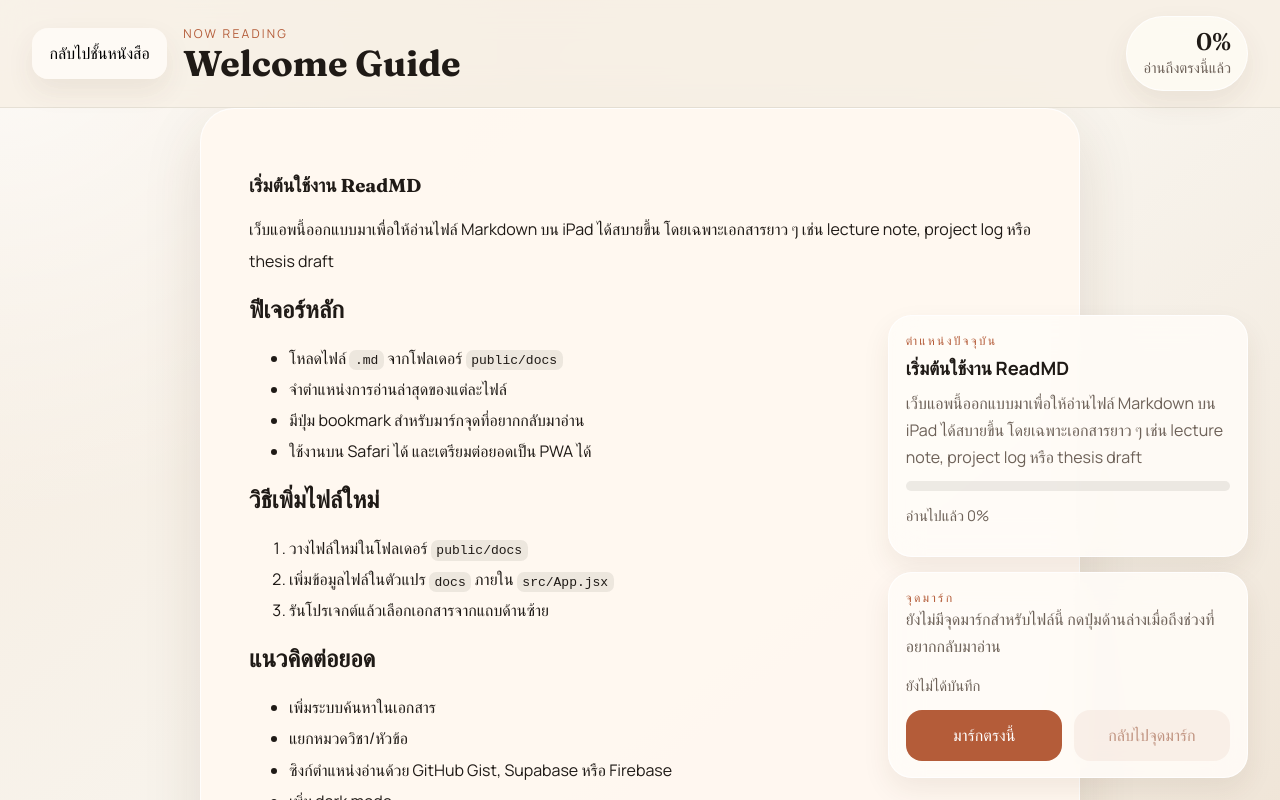
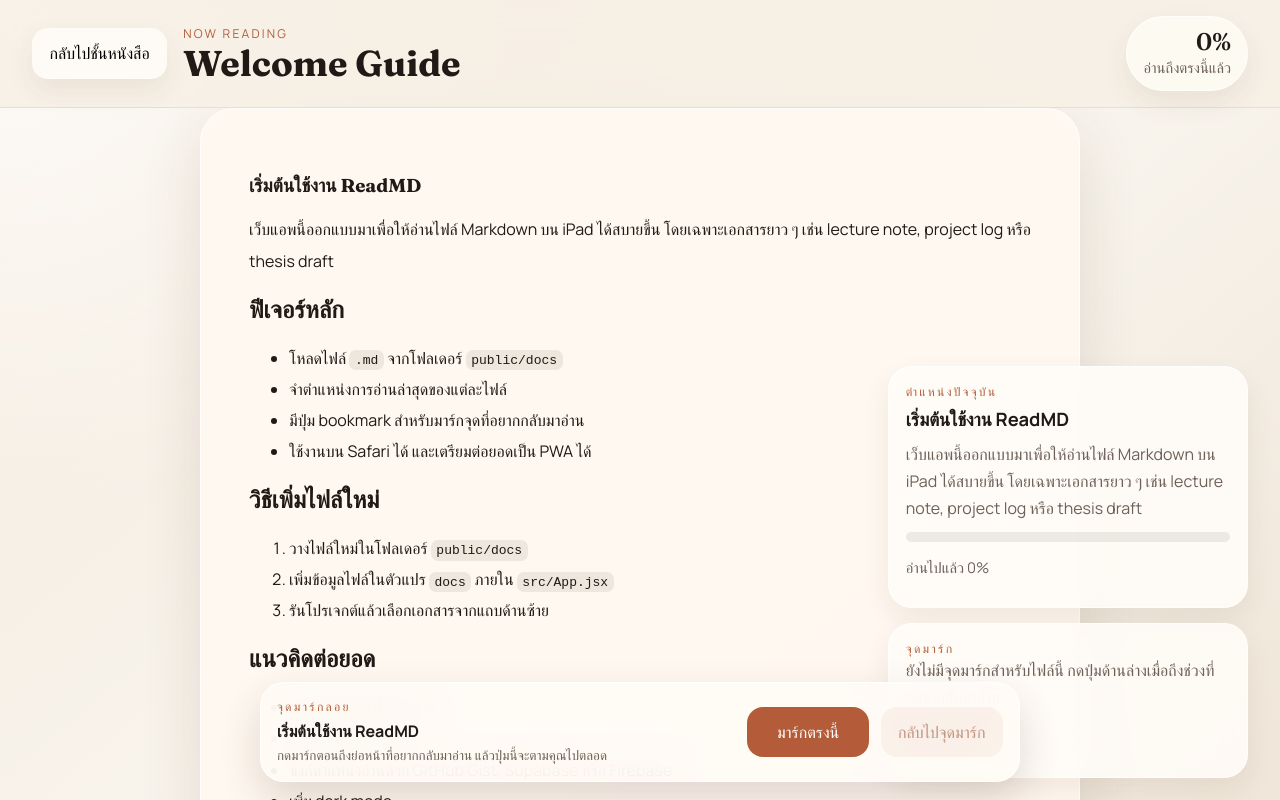
Before and after one commit to MooFilm/ipad-read-md, a React (Vite) app: page / in a window 1280 px wide. Both pictures are taken after a click on the button 259 px from the left and 812 px from the top of the page. Shown: the part 1-801 px from the top of the page. Built offline with nearby package versions, Linux system fonts and the light colour scheme.

Commit message:
fix floating bookmark dock

```diff
--- a/src/App.jsx
+++ b/src/App.jsx
@@ -665,19 +665,6 @@
               <p className="hud-meta">
                 {bookmark?.savedAt ? `${bookmark.savedAt} · ${bookmark.progress}%` : 'ยังไม่ได้บันทึก'}
               </p>
-              <div className="floating-actions">
-                <button type="button" onClick={handleSaveBookmark}>
-                  มาร์กตรงนี้
-                </button>
-                <button
-                  type="button"
-                  className="ghost-button"
-                  onClick={handleJumpToBookmark}
-                  disabled={!bookmark}
-                >
-                  กลับไปจุดมาร์ก
-                </button>
-              </div>
             </div>
           </aside>
 
@@ -688,6 +675,32 @@
               </ReactMarkdown>
             </article>
           </section>
+
+          <div className="reader-dock">
+            <div className="reader-dock-copy">
+              <p className="hud-label">จุดมาร์กลอย</p>
+              <strong>{bookmark?.heading ?? currentPassage.heading}</strong>
+              <small>
+                {bookmark?.excerpt
+                  ? trimText(bookmark.excerpt, 88)
+                  : 'กดมาร์กตอนถึงย่อหน้าที่อยากกลับมาอ่าน แล้วปุ่มนี้จะตามคุณไปตลอด'}
+              </small>
+            </div>
+
+            <div className="floating-actions">
+              <button type="button" onClick={handleSaveBookmark}>
+                มาร์กตรงนี้
+              </button>
+              <button
+                type="button"
+                className="ghost-button"
+                onClick={handleJumpToBookmark}
+                disabled={!bookmark}
+              >
+                กลับไปจุดมาร์ก
+              </button>
+            </div>
+          </div>
         </main>
       )}
     </div>
--- a/src/styles.css
+++ b/src/styles.css
@@ -444,7 +444,6 @@
   display: grid;
   grid-template-columns: 1fr 1fr;
   gap: 0.7rem;
-  margin-top: 0.95rem;
 }
 
 .floating-actions button {
@@ -461,6 +460,44 @@
   cursor: not-allowed;
   opacity: 0.55;
   transform: none;
+}
+
+.reader-dock {
+  position: fixed;
+  left: 50%;
+  bottom: 1.15rem;
+  z-index: 60;
+  width: min(760px, calc(100vw - 1.4rem));
+  display: grid;
+  grid-template-columns: minmax(0, 1fr) auto;
+  gap: 1rem;
+  align-items: center;
+  padding: 0.95rem 1rem;
+  border-radius: 24px;
+  background: rgba(255, 251, 246, 0.9);
+  border: 1px solid rgba(255, 255, 255, 0.85);
+  box-shadow: 0 18px 40px rgba(71, 46, 28, 0.16);
+  backdrop-filter: blur(18px);
+  transform: translateX(-50%);
+}
+
+.reader-dock-copy {
+  min-width: 0;
+}
+
+.reader-dock-copy strong,
+.reader-dock-copy small {
+  display: block;
+}
+
+.reader-dock-copy strong {
+  margin: 0.28rem 0 0.18rem;
+  font-size: 1rem;
+}
+
+.reader-dock-copy small {
+  color: var(--muted);
+  line-height: 1.55;
 }
 
 @media (max-width: 1080px) {
@@ -485,6 +522,7 @@
 
   .reader-view {
     padding-top: 9.2rem;
+    padding-bottom: 8.4rem;
   }
 }
 
@@ -516,6 +554,7 @@
 
   .reader-view {
     padding: 9.4rem 1rem 2rem;
+    padding-bottom: 10.2rem;
   }
 
   .reader-topbar {
@@ -530,4 +569,13 @@
   .floating-actions {
     grid-template-columns: 1fr;
   }
+
+  .reader-dock {
+    grid-template-columns: 1fr;
+    gap: 0.8rem;
+    width: calc(100vw - 1rem);
+    bottom: 0.5rem;
+    padding: 0.85rem;
+    border-radius: 22px;
+  }
 }
```
